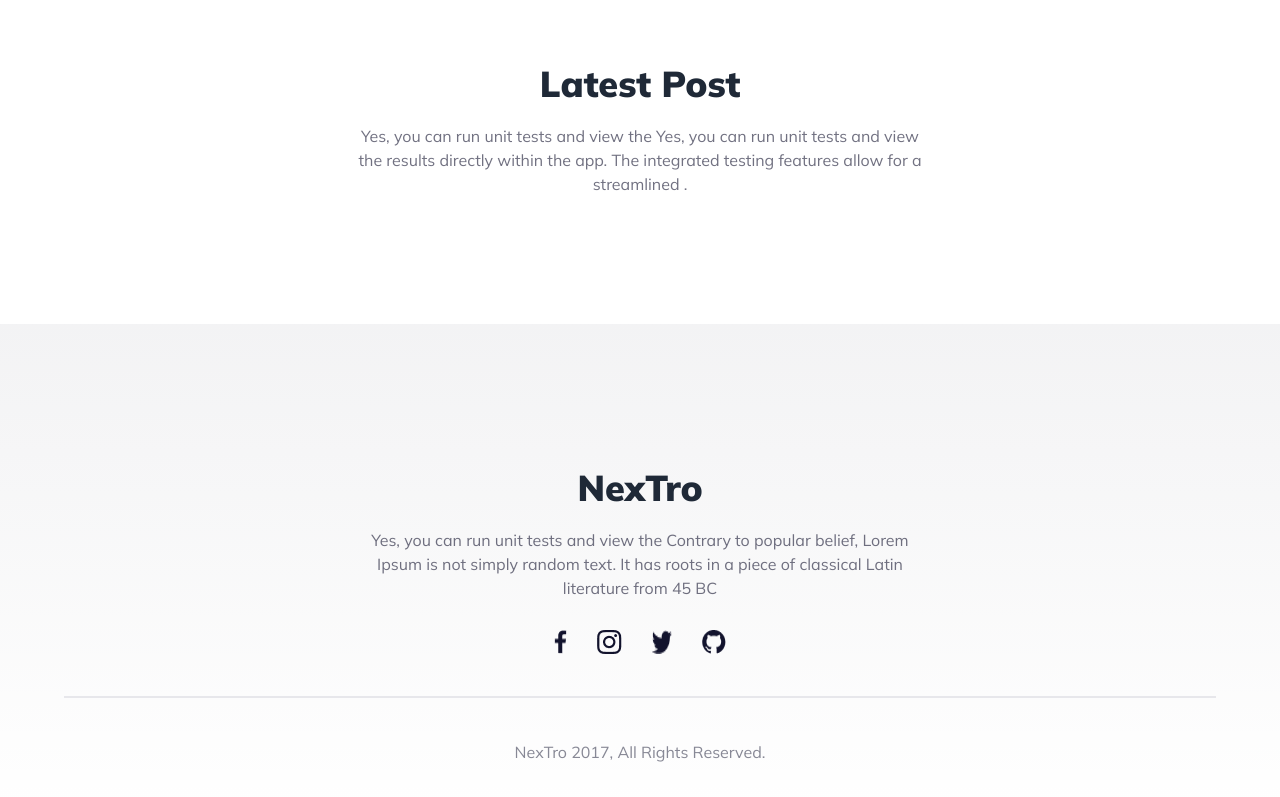
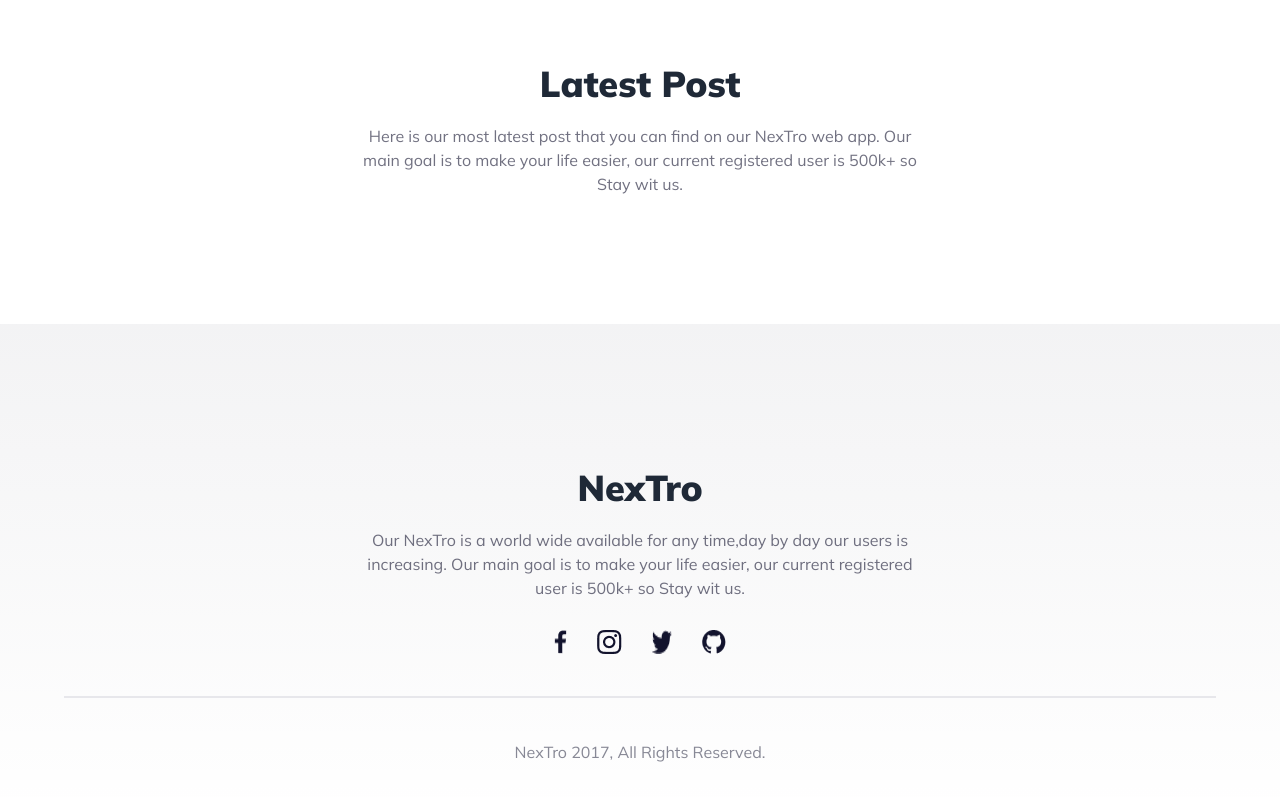
Before and after one commit to roushan-sheik/nextro-fourm, a plain HTML site: page index.html in a window 1280 px wide. Shown: the part 1558-2355 px from the top of the page. Drawn offline with nearby package versions, Linux system fonts and the light colour scheme; no server answers.

Commit message:
real content added

```diff
--- a/index.html
+++ b/index.html
@@ -137,13 +137,8 @@
       <!-- ========== Header Content ==========  -->
       <div class="mt-20 flex flex-col items-center">
         <h2 class="font-[900] lg:text-4xl text-3xl mb-5 text-center">Let’s Discuss</h2>
-        <p class="text-base lg:w-[50%] w-[80%] text-center text-[#12132d99]">Yes, you can run unit tests and view the
-          results
-          directly within the
-          app. The integrated
-          testing features
-          allow for a
-          streamlined .</p>
+        <p class="text-base lg:w-[50%] w-[80%] text-center text-[#12132d99]">Lets discuss about our NexTro Forum Its a
+          high level demand able forum in 2024. We think about your life your wants, there you go. </p>
       </div>
       <!-- ========== Lets discuss section card parent ==========  -->
       <div class="flex flex-col px-4 lg:px-0 lg:flex-row mt-11 gap-[1.375rem]">
@@ -207,10 +202,9 @@
       <!--======== Header content ========-->
       <div class="mt-20 flex flex-col items-center">
         <h2 class="font-[900] lg:text-4xl text-3xl mb-5 text-center">Latest Post</h2>
-        <p class="text-base lg:w-[50%] w-[80%] text-center text-[#12132d99]">Yes, you can run unit tests and view the
-          Yes, you can run unit tests and view the results directly within the app. The integrated testing features
-          allow for a
-          streamlined .</p>
+        <p class="text-base lg:w-[50%] w-[80%] text-center text-[#12132d99]">Here is our most latest post that you can
+          find on our NexTro web app. Our main goal is to make your life
+          easier, our current registered user is 500k+ so Stay wit us. </p>
       </div>
       <!--======== Latest post card container start ========-->
       <div id="latest_post_container"
@@ -225,10 +219,9 @@
       <!--======== Footer Header content ========-->
       <div class="mt-20 flex flex-col items-center">
         <h2 class="font-[900] lg:text-4xl text-3xl mb-5 text-center">NexTro</h2>
-        <p class="text-base lg:w-[50%] w-[80%] text-center text-[#12132d99]">Yes, you can run unit tests and view the
-          Contrary to popular belief, Lorem Ipsum is not simply random text. It has roots in a piece of classical Latin
-          literature
-          from 45 BC</p>
+        <p class="text-base lg:w-[50%] w-[80%] text-center text-[#12132d99]">Our NexTro is a world wide available for
+          any time,day by day our users is increasing. Our main goal is to make your life
+          easier, our current registered user is 500k+ so Stay wit us.</p>
       </div>
       <!--========Footer Icon box========-->
       <div class="flex mt-[1.875rem] gap-[1.875rem] justify-center">
```
